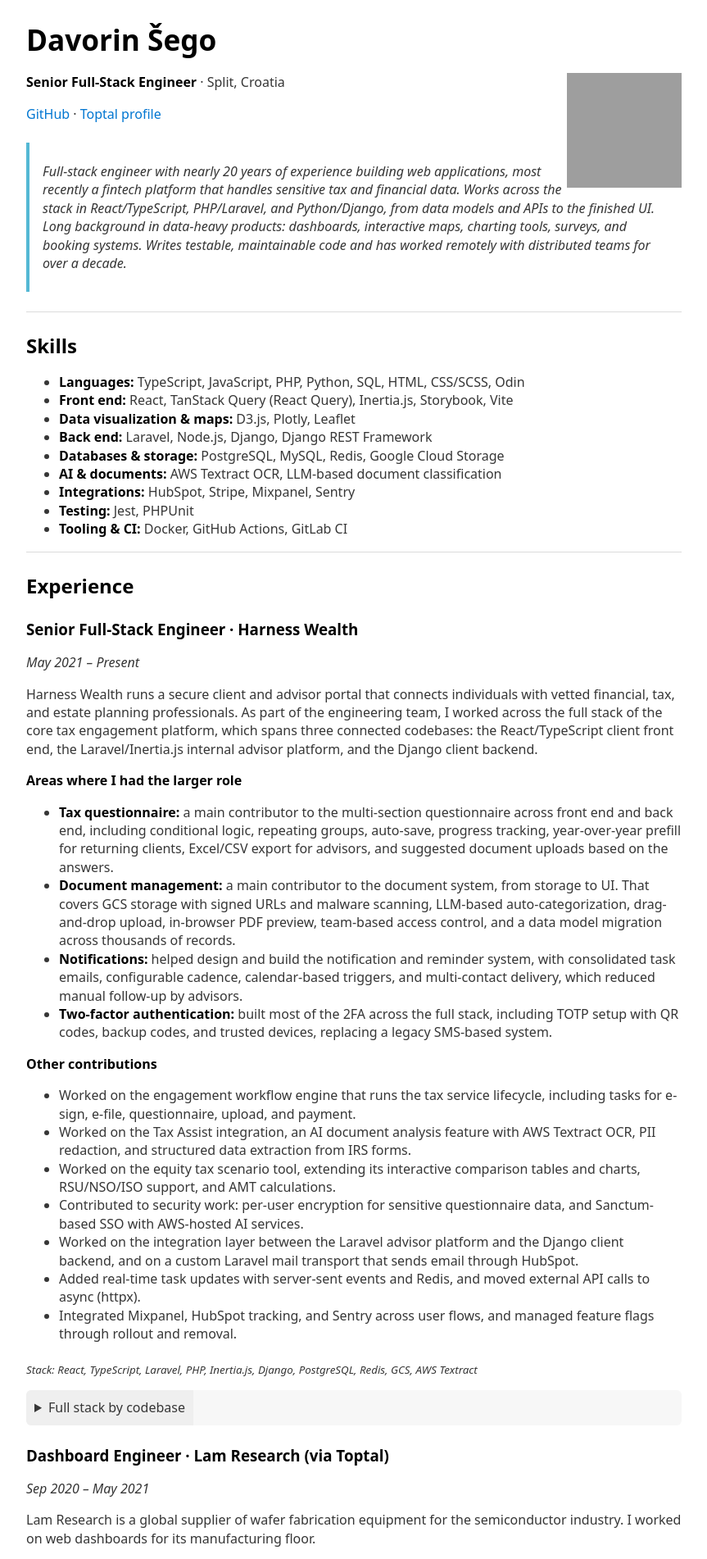
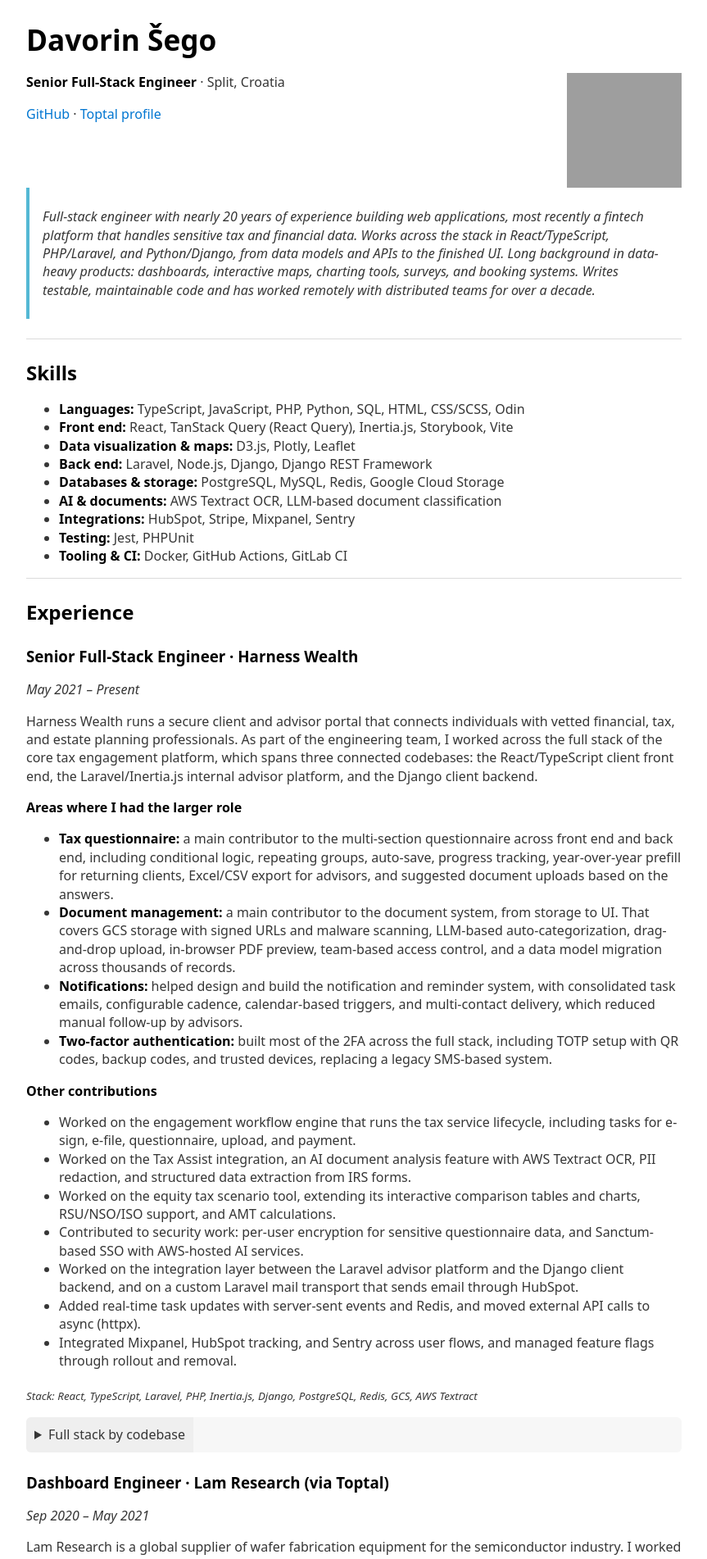
Before and after one commit to dsego/dsego.github.io, a Jekyll site: the page built from resume.md, in a window 1280 px wide. Shown: the top 1902 px of the page at 82% size, without its empty margins (208-1071 px from the left). Built offline with Jekyll 4.4.1, drawn with Linux system fonts in a browser that asks for light colours; our own code applies the rules of GitHub Pages for plain Markdown files; grey boxes are pictures that could not be loaded.

Commit message:
push summary below avatar

```diff
--- a/_layouts/resume.html
+++ b/_layouts/resume.html
@@ -6,6 +6,10 @@
   <title>{{ page.title | default: site.title }} · Resume</title>
   <meta name="description" content="{{ site.description }}">
   <link rel="stylesheet" href="https://cdn.jsdelivr.net/npm/water.css@2.1.1/out/water.min.css">
+  <style>
+    /* Start the summary below the floated avatar */
+    blockquote { clear: both; }
+  </style>
 </head>
 <body>
   {{ content }}
```
